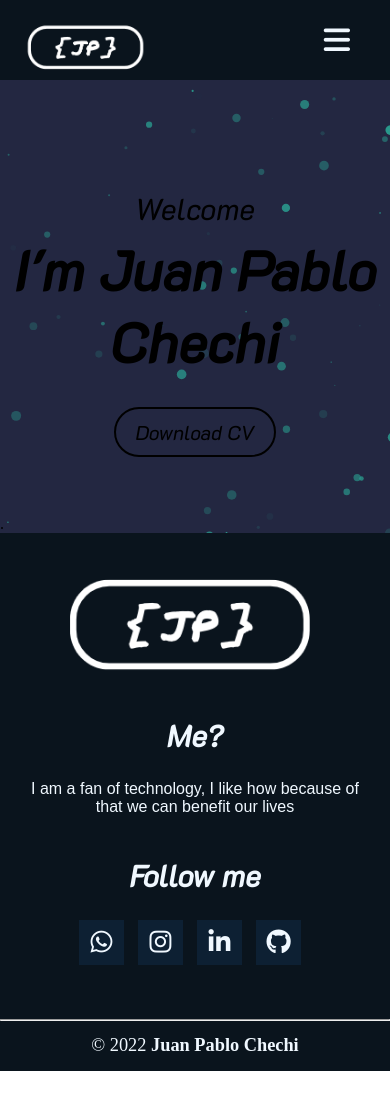
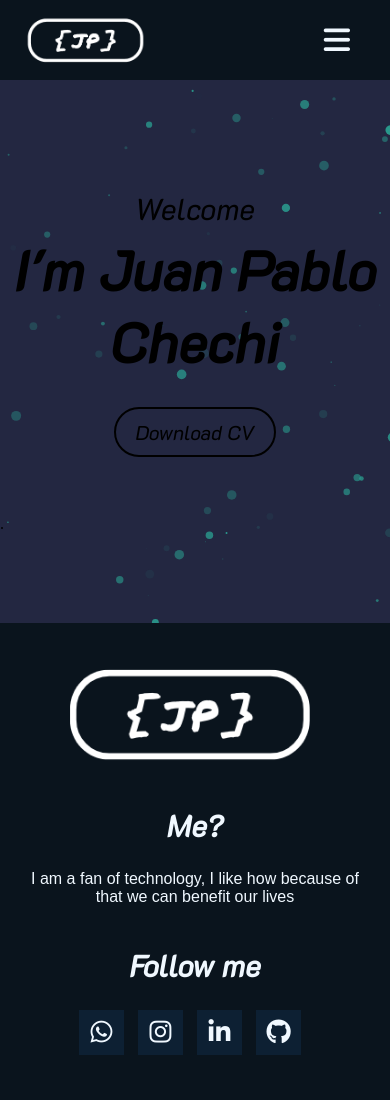
Before and after one commit to ASTERMA848/portfolio, a plain HTML site: page index.html in a window 390 px wide. Shown: the top 1100 px of the page. Before the commit the page ends 1076 px from the top, so only its background shows below. Drawn offline with Linux system fonts and the light colour scheme.

Commit message:
Septimo commit

```diff
--- a/CSS/estilo-contacto.css
+++ b/CSS/estilo-contacto.css
@@ -82,7 +82,7 @@ label #cancel {
 @media (max-width: 900px) {
     nav img {
         left: 6%;
-        top: 20px;
+        top: 13px;
         width: 130px;
     }
 
--- a/CSS/estilo-mis-habilidades.css
+++ b/CSS/estilo-mis-habilidades.css
@@ -81,7 +81,7 @@ label #cancel {
 @media (max-width: 900px) {
     nav img {
         left: 6%;
-        top: 20px;
+        top: 13px;
         width: 130px;
     }
 
--- a/CSS/estilo-mis-proyectos.css
+++ b/CSS/estilo-mis-proyectos.css
@@ -82,7 +82,7 @@ label #cancel {
 @media (max-width: 900px) {
     nav img {
         left: 6%;
-        top: 20px;
+        top: 13px;
         width: 130px;
     }
 
--- a/CSS/estilo-sobre-mi.css
+++ b/CSS/estilo-sobre-mi.css
@@ -82,7 +82,7 @@ label #cancel {
 @media (max-width: 900px) {
     nav img {
         left: 6%;
-        top: 20px;
+        top: 13px;
         width: 130px;
     }
 
--- a/CSS/estilo_index.css
+++ b/CSS/estilo_index.css
@@ -80,7 +80,7 @@
 @media (max-width: 900px) {
     nav img {
         left: 6%;
-        top: 20px;
+        top: 13px;
         width: 130px;
     }
 
@@ -113,7 +113,7 @@
     }
 
     nav ul li a {
-        font-size: 20px;
+        font-size: 25px;
     }
 }
 
@@ -139,7 +139,7 @@
 .pie-pagina {
     width: 100%;
     background-color: #0a141d;
-    margin: 0;
+    margin-top: 90px;
 }
 
 .pie-pagina .group-1 {
@@ -254,6 +254,7 @@
     text-align: center;
     padding-top: 5px;
     font-size: 55px;
+    color: black;
 }
 
 #botonCV {
```
Also changed, not shown: HTML/mis-proyectos.html (+1 -1 lines), HTML/sobre-mi.html (+1 -1 lines).
